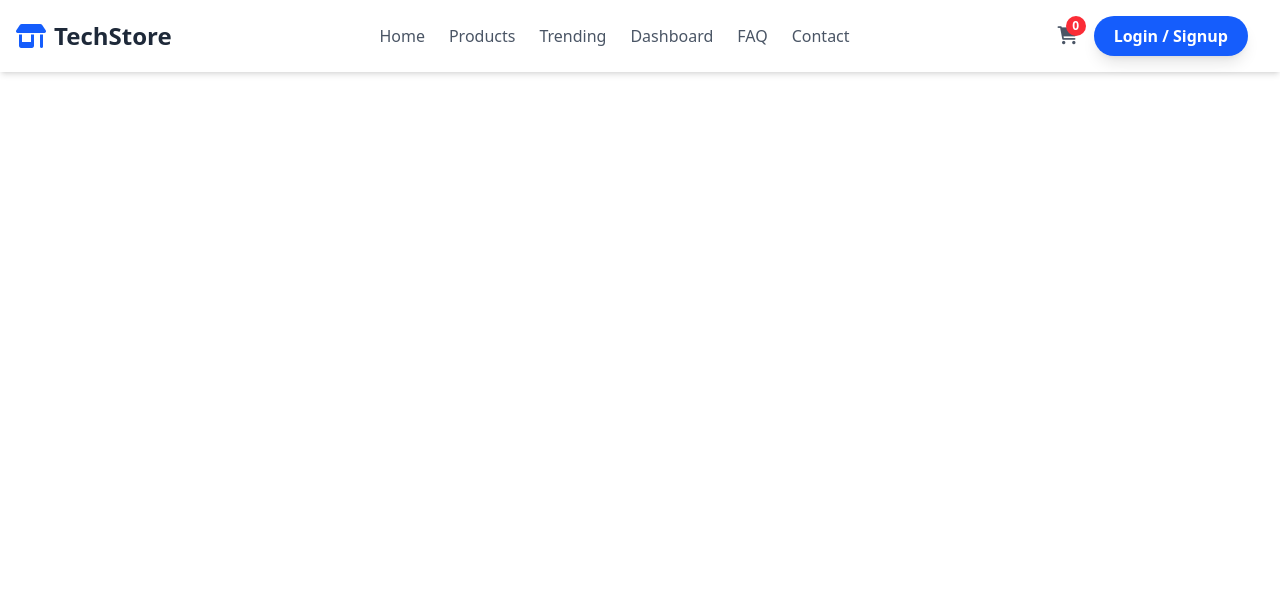
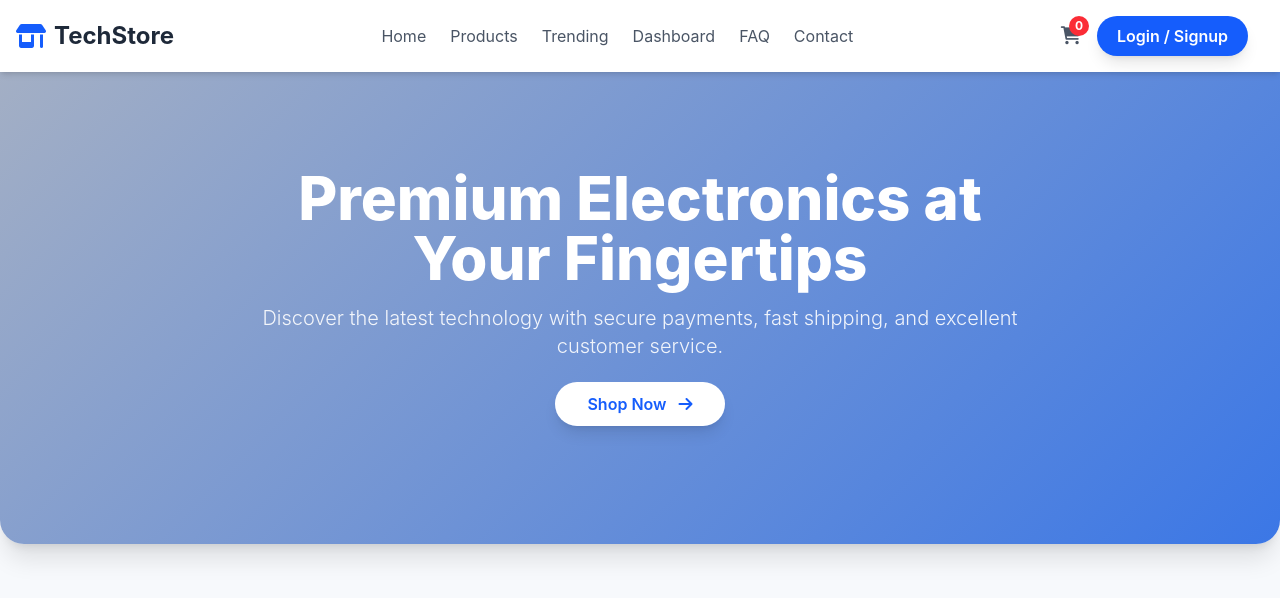
Before and after one commit to muaz64/techstore-react, a React (Vite) app: page / in a window 1280 px wide. Shown: the top 598 px of the page. Built offline with nearby package versions, Linux system fonts and the light colour scheme.

Commit message:
hero upd-1

```diff
--- a/src/App.css
+++ b/src/App.css
@@ -1 +1,60 @@
 @import "tailwindcss";
+body {
+  font-family: "Inter", sans-serif;
+  background-color: #f7f9fc;
+}
+.gradient-bg {
+  background: linear-gradient(135deg, #a5b0c4 0%, #3b77e6 100%);
+}
+.card-hover {
+  transition: all 0.3s cubic-bezier(0.25, 0.8, 0.25, 1);
+}
+.card-hover:hover {
+  transform: translateY(-8px);
+  box-shadow: 0 15px 30px rgba(0, 0, 0, 0.1);
+}
+.cart-badge {
+  animation: pop 0.3s cubic-bezier(0.68, -0.55, 0.27, 1.55);
+}
+@keyframes pop {
+  0% {
+    transform: scale(1);
+  }
+  50% {
+    transform: scale(1.2);
+  }
+  100% {
+    transform: scale(1);
+  }
+}
+.modal-content {
+  animation: fadeInScale 0.3s cubic-bezier(0.25, 0.8, 0.25, 1);
+}
+@keyframes fadeInScale {
+  0% {
+    opacity: 0;
+    transform: scale(0.95);
+  }
+  100% {
+    opacity: 1;
+    transform: scale(1);
+  }
+}
+.message-box {
+  animation: slideIn 0.5s ease-out;
+}
+@keyframes slideIn {
+  0% {
+    transform: translateY(-100%);
+  }
+  100% {
+    transform: translateY(0);
+  }
+}
+.hide-scrollbar::-webkit-scrollbar {
+  display: none;
+}
+.hide-scrollbar {
+  -ms-overflow-style: none;
+  scrollbar-width: none;
+}
--- a/src/App.jsx
+++ b/src/App.jsx
@@ -1,4 +1,6 @@
+import "./App.css"
 import Header from "./components/Header";
+import Hero from "./components/Hero";
 function App() {
 
 
@@ -8,6 +10,9 @@ function App() {
         onCartClick={() => setIsCartOpen(true)}
         onLoginClick={() => setIsLoginOpen(true)}
          />
+         <main className="space-y-16 py-12">
+          <Hero />
+         </main>
 
     </div>
   );
--- /dev/null
+++ b/src/components/Hero.jsx
@@ -0,0 +1,22 @@
+
+const Hero = () => {
+  return (
+    <section id="home" className="gradient-bg py-24 md:py-32 rounded-b-3xl shadow-xl -mt-20 flex items-center justify-center text-center">
+      <div className="container mx-auto px-6">
+        <div className="max-w-3xl mx-auto text-white">
+          <h1 className="text-4xl md:text-6xl font-extrabold mb-4 animate-fadeIn">
+            Premium Electronics at Your Fingertips
+          </h1>
+          <p className="text-lg md:text-xl font-light mb-8 opacity-90 animate-fadeIn delay-100">
+            Discover the latest technology with secure payments, fast shipping, and excellent customer service.
+          </p>
+          <a href="#products" className="bg-white text-blue-600 font-semibold py-3 px-8 rounded-full shadow-lg hover:shadow-xl hover:bg-gray-100 transition-all transform hover:scale-105">
+            Shop Now <i className="fas fa-arrow-right ml-2"></i>
+          </a>
+        </div>
+      </div>
+    </section>
+  );
+};
+
+export default Hero;
```
